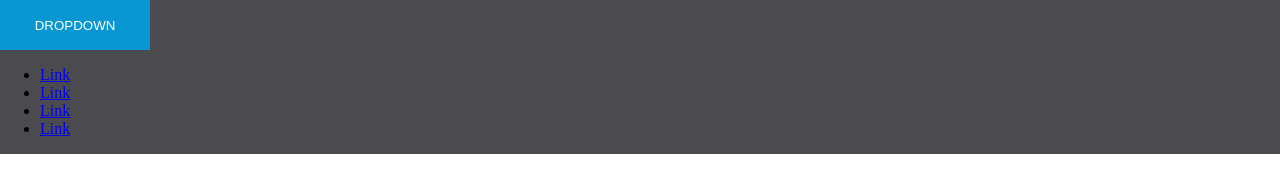
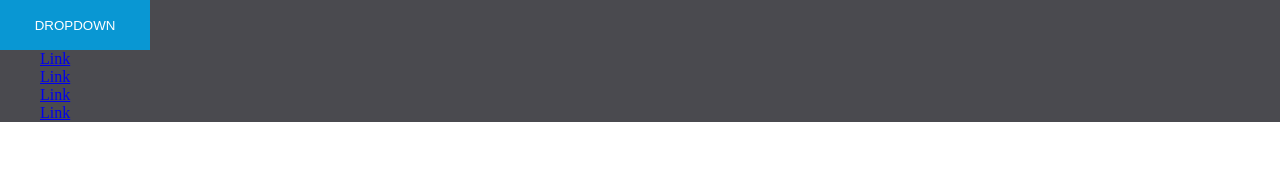
Before and after one commit to LivHed/pure_css_dropdown, a plain HTML site: page index.html in a window 1280 px wide. Drawn offline with Linux system fonts and the light colour scheme.

Commit message:
Style dropdownMenu

```diff
--- a/main.css
+++ b/main.css
@@ -15,3 +15,8 @@
     text-transform:uppercase;
     cursor:pointer;
 }
+
+.dropdownMenu {
+    list-style:none;
+    margin:0;
+}
```
